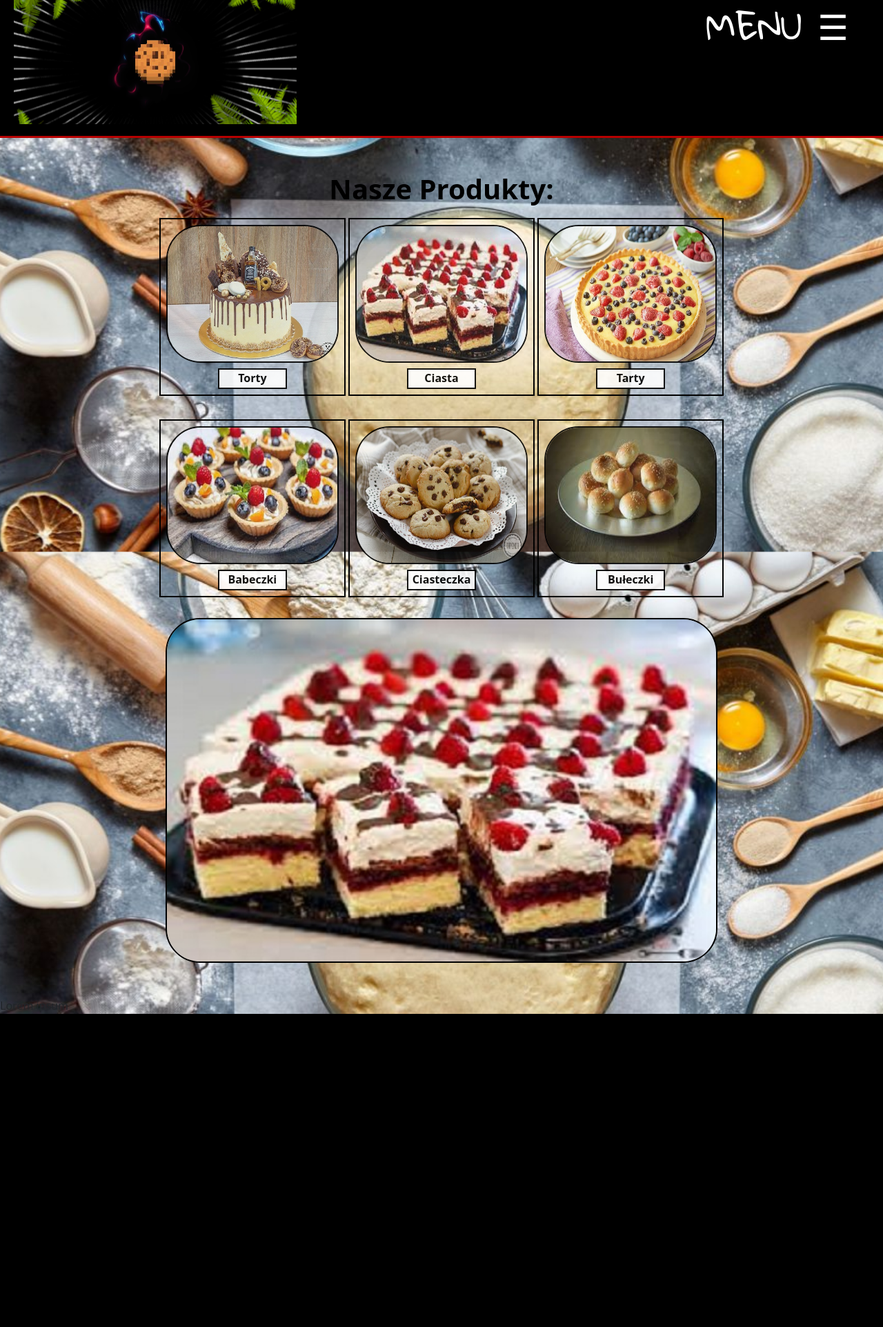
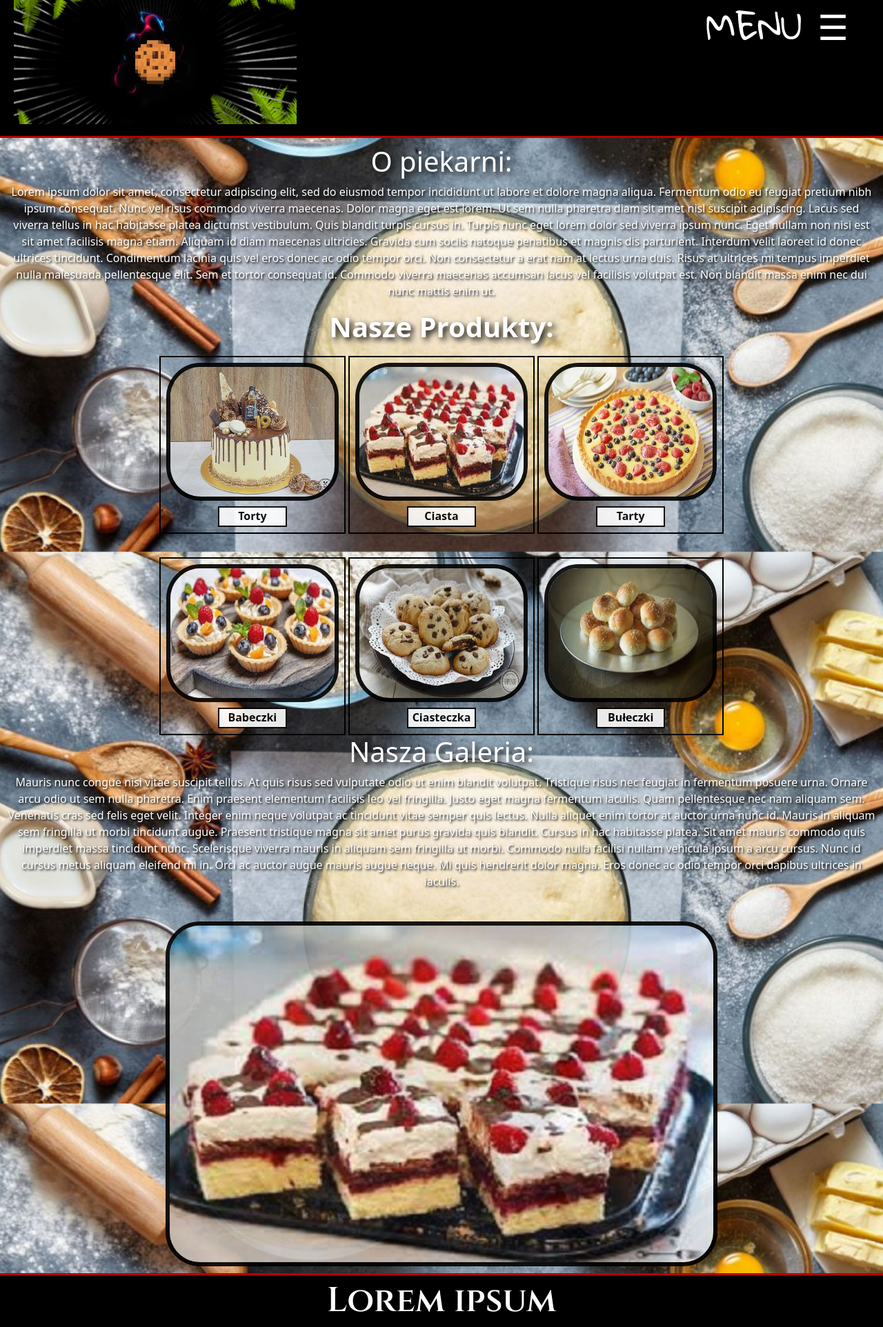
Before and after one commit to Johngtka/Wypiekarnia, a PHP site: page / in a window 1280 px wide. Shown: the whole page at 69% size. Before the commit the page ends 1470 px from the top, so only its background shows below. Run offline with PHP 8.4, Linux system fonts and the light colour scheme; some libraries are stand-ins or nearby versions.

Commit message:
Choose effect in CSS

```diff
--- a/index.html
+++ b/index.html
@@ -34,9 +34,13 @@
       href="https://fonts.googleapis.com/css2?family=Archivo+Narrow&display=swap"
       rel="stylesheet"
     />
+    <link rel="preconnect" href="https://fonts.googleapis.com" />
+    <link rel="preconnect" href="https://fonts.gstatic.com" crossorigin />
+    <link
+      href="https://fonts.googleapis.com/css2?family=Cinzel:wght@600&display=swap"
+      rel="stylesheet"
+    />
     <!--And of section-->
-    <!--The script with specifying the state of a digit, for example positive, negative or zero-->
-    <!--Print the given numbers and their range-->
   </head>
   <body onload="zmienslajd()">
     <div class="up">
@@ -74,6 +78,24 @@
     <input type="submit" value="Pokaż" onclick="wypisz()" />
     <div id="linia"></div>-->
     <div class="main">
+      <h1>O piekarni:</h1>
+      <p>
+        Lorem ipsum dolor sit amet, consectetur adipiscing elit, sed do eiusmod
+        tempor incididunt ut labore et dolore magna aliqua. Fermentum odio eu
+        feugiat pretium nibh ipsum consequat. Nunc vel risus commodo viverra
+        maecenas. Dolor magna eget est lorem. Ut sem nulla pharetra diam sit
+        amet nisl suscipit adipiscing. Lacus sed viverra tellus in hac habitasse
+        platea dictumst vestibulum. Quis blandit turpis cursus in. Turpis nunc
+        eget lorem dolor sed viverra ipsum nunc. Eget nullam non nisi est sit
+        amet facilisis magna etiam. Aliquam id diam maecenas ultricies. Gravida
+        cum sociis natoque penatibus et magnis dis parturient. Interdum velit
+        laoreet id donec ultrices tincidunt. Condimentum lacinia quis vel eros
+        donec ac odio tempor orci. Non consectetur a erat nam at lectus urna
+        duis. Risus at ultrices mi tempus imperdiet nulla malesuada pellentesque
+        elit. Sem et tortor consequat id. Commodo viverra maecenas accumsan
+        lacus vel facilisis volutpat est. Non blandit massa enim nec dui nunc
+        mattis enim ut.
+      </p>
       <h1><b>Nasze Produkty:</b></h1>
       <div class="peace">
         <figure>
@@ -124,6 +146,24 @@
           >
         </figure>
       </div>
+      <h1>Nasza Galeria:</h1>
+      <p>
+        Mauris nunc congue nisi vitae suscipit tellus. At quis risus sed
+        vulputate odio ut enim blandit volutpat. Tristique risus nec feugiat in
+        fermentum posuere urna. Ornare arcu odio ut sem nulla pharetra. Enim
+        praesent elementum facilisis leo vel fringilla. Justo eget magna
+        fermentum iaculis. Quam pellentesque nec nam aliquam sem. Venenatis cras
+        sed felis eget velit. Integer enim neque volutpat ac tincidunt vitae
+        semper quis lectus. Nulla aliquet enim tortor at auctor urna nunc id.
+        Mauris in aliquam sem fringilla ut morbi tincidunt augue. Praesent
+        tristique magna sit amet purus gravida quis blandit. Cursus in hac
+        habitasse platea. Sit amet mauris commodo quis imperdiet massa tincidunt
+        nunc. Scelerisque viverra mauris in aliquam sem fringilla ut morbi.
+        Commodo nulla facilisi nullam vehicula ipsum a arcu cursus. Nunc id
+        cursus metus aliquam eleifend mi in. Orci ac auctor augue mauris augue
+        neque. Mi quis hendrerit dolor magna. Eros donec ac odio tempor orci
+        dapibus ultrices in iaculis.
+      </p>
       <div id="slider"></div>
     </div>
     <footer>Lorem ipsum</footer>
--- a/scripts.js
+++ b/scripts.js
@@ -75,7 +75,7 @@ function zegarek() {
         numer++;
         if (numer > 6) numer = 1;
 
-        var plik = '<img src="slajdy/slajd' + numer + '.png" />';
+        var plik = '<a href="#"><img src="slajdy/slajd' + numer + '.png" /></a>';
 
         document.getElementById("slider").innerHTML = plik;
         $("#slider").fadeIn(500);
--- a/style.css
+++ b/style.css
@@ -5,6 +5,7 @@
   margin: 0;
   padding: 0;
   width: 100%;
+  color: #ffffff;
   font-family: "Gloria Hallelujah", cursive;
 }
 body {
@@ -96,18 +97,19 @@ ol > li:hover > ul {
   display: block;
 }
 .main {
-  padding: 50px;
+  padding: 10px;
   text-align: center;
   color: #000000;
+  width: 100%;
 }
 .main img {
   border-radius: 50px;
   width: 800px;
   height: 500px;
-  border-top: #000000 2px solid;
-  border-bottom: #000000 2px solid;
-  border-left: #000000 2px solid;
-  border-right: #000000 2px solid;
+  border-top: #000000 6px solid;
+  border-bottom: #000000 6px solid;
+  border-left: #000000 6px solid;
+  border-right: #000000 6px solid;
 }
 .main a {
   opacity: 0.9;
@@ -119,6 +121,12 @@ ol > li:hover > ul {
   width: 250px;
   height: 200px;
 }
+.peace img:hover {
+  border-top: #ffffff 2px solid;
+  border-bottom: #ffffff 2px solid;
+  border-left: #ffffff 2px solid;
+  border-right: #ffffff 2px solid;
+}
 .peace {
   display: inline-block;
   margin-top: 10px;
@@ -127,7 +135,6 @@ ol > li:hover > ul {
   border-left: #000000 2px solid;
   border-right: #000000 2px solid;
 }
-
 .peace a {
   opacity: 0.9;
 }
@@ -142,7 +149,13 @@ figure {
   margin: 8px;
   padding: 0;
 }
-
+.peace:hover {
+  background-color: #000000;
+  border-top: #ffffff 2px solid;
+  border-bottom: #ffffff 2px solid;
+  border-left: #ffffff 2px solid;
+  border-right: #ffffff 2px solid;
+}
 figcaption {
   margin-top: 8px;
   padding: 0;
@@ -157,14 +170,21 @@ figcaption {
   border-left: #000000 2px solid;
   border-right: #000000 2px solid;
 }
-figcaption:hover {
-  color: #ffffff;
-  background-color: #000000;
-  border-top: #ffffff 2px solid;
-  border-bottom: #ffffff 2px solid;
-  border-left: #ffffff 2px solid;
-  border-right: #ffffff 2px solid;
-}
 figure a {
   text-decoration: none;
 }
+.main p,
+h1 {
+  color: #ffffff;
+  text-shadow: #000000 0.1em 0.1em 0.2em;
+}
+footer {
+  background-color: #000000;
+  width: 100%;
+  text-align: center;
+  color: #ffffff;
+  font-size: 50px;
+  min-height: 10px;
+  font-family: "Cinzel", serif;
+  border-top: 3px #b70000 solid;
+}
```
